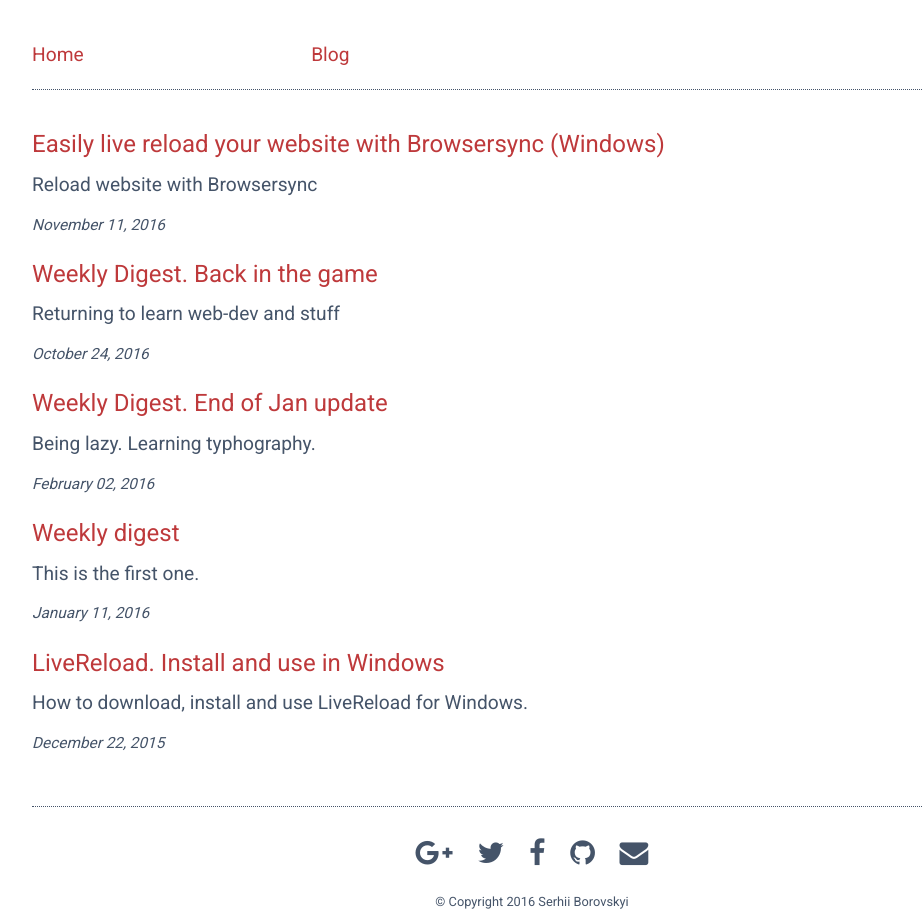
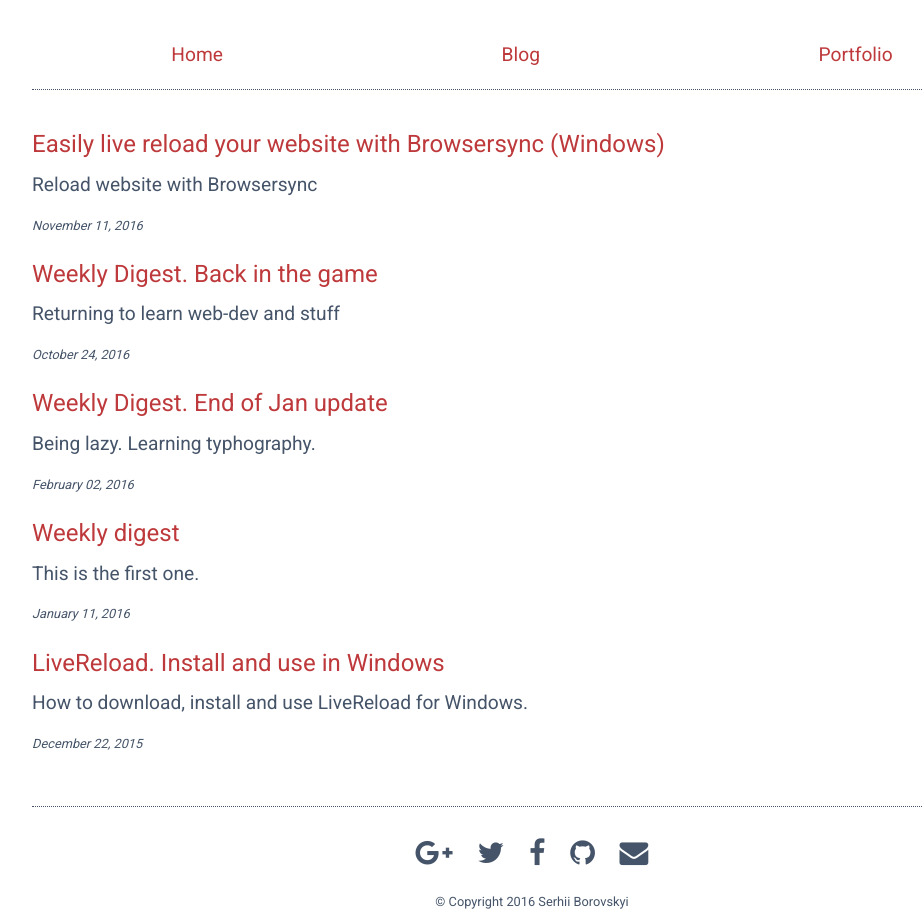
Before and after one commit to serhiicss/serhiicss.github.io, a Jekyll site: the page built from blog.html, in a window 1280 px wide. Shown: the whole page, without its empty margins (108-1031 px from the left). Built offline with Jekyll 4.4.1, drawn with Linux system fonts in a browser that asks for light colours; nearby versions of some CDN libraries.

Commit message:
added portfolio page

```diff
--- a/_includes/header.html
+++ b/_includes/header.html
@@ -3,9 +3,9 @@
     <ul>
       <li><a href="{{ site.baseurl }}/">Home</a></li>
       <li><a href="{{ site.baseurl }}/blog.html">Blog</a></li>
-      <li><a class="hidden" href="{{ site.baseurl }}/#">Portfolio</a></li>
-      <li><a class="hidden" href="{{ site.baseurl }}/#">Gallery</a></li>
-      <li><a class="hidden" href="{{ site.baseurl }}/#">About</a></li>
+      <li><a href="{{ site.baseurl }}/portfolio.html">Portfolio</a></li>
+<!--       <li><a class="hidden" href="{{ site.baseurl }}/#">Gallery</a></li>
+      <li><a class="hidden" href="{{ site.baseurl }}/#">About</a></li> -->
     </ul>
   </nav>
 </header>
--- a/_posts/2016-10-24-weekly-digest.html
+++ b/_posts/2016-10-24-weekly-digest.html
@@ -32,4 +32,4 @@
 </ul>
 
 <h2>Toggle report</h2>
-<img src="/../week3.jpg" alt="Toggle report" />
+<img src="{{ site.baseurl }}/assets/img/week3.jpg" alt="Toggle report" />
--- a/_sass/_header.sass
+++ b/_sass/_header.sass
@@ -5,9 +5,8 @@
   border-bottom: 1px dotted $color-primary
   ul
     display: flex
-    justify-content: center
     flex-wrap: wrap
-    justify-content: space-between
+    justify-content: space-around
   a
     height: 100%
     width: 100%
--- a/_sass/_main.sass
+++ b/_sass/_main.sass
@@ -11,6 +11,7 @@
   // letter-spacing: 0.03em
   font-size: 1.2rem
   color: $color-primary
+  // transition: all 0.5s ease
 
 h1, h2
   font-family: 'Roboto Slab'
@@ -51,5 +52,5 @@
   color: $color-secondary
 
 date.post-date
-  font-size: 0.8em
+  font-size: 0.8rem
   font-style: italic
--- /dev/null
+++ b/_sass/_portfolio.sass
@@ -0,0 +1,27 @@
+section.portfolio
+	text-align: center
+	h2
+		margin-bottom: 40px
+		margin-top: 60px
+	a
+		border: 5px solid $color-secondary
+		display: inline-block
+		margin-top: 30px
+		opacity: 0.7
+		&:hover
+			opacity: 1
+	img
+		width: 320px
+		height: 200px
+
+.portfolio_wrap
+	display: flex
+	justify-content: space-around
+	flex-wrap: wrap
+
+.portfolio_item
+	margin-top: 50px
+
+// declare padding/margin to h1,p and a in base
+
+// add descriotion for earch site
--- a/css/styles.sass
+++ b/css/styles.sass
@@ -8,4 +8,5 @@
 @import "header"
 @import "footer"
 @import "post"
+@import "portfolio"
 @import "mobile"
```
Also changed, not shown: portfolio.html (added, +23 -0 lines), assets/img/fashionista.jpg (added), assets/img/house_robots.jpg (added), assets/img/week3.jpg (renamed from week3.jpg).
